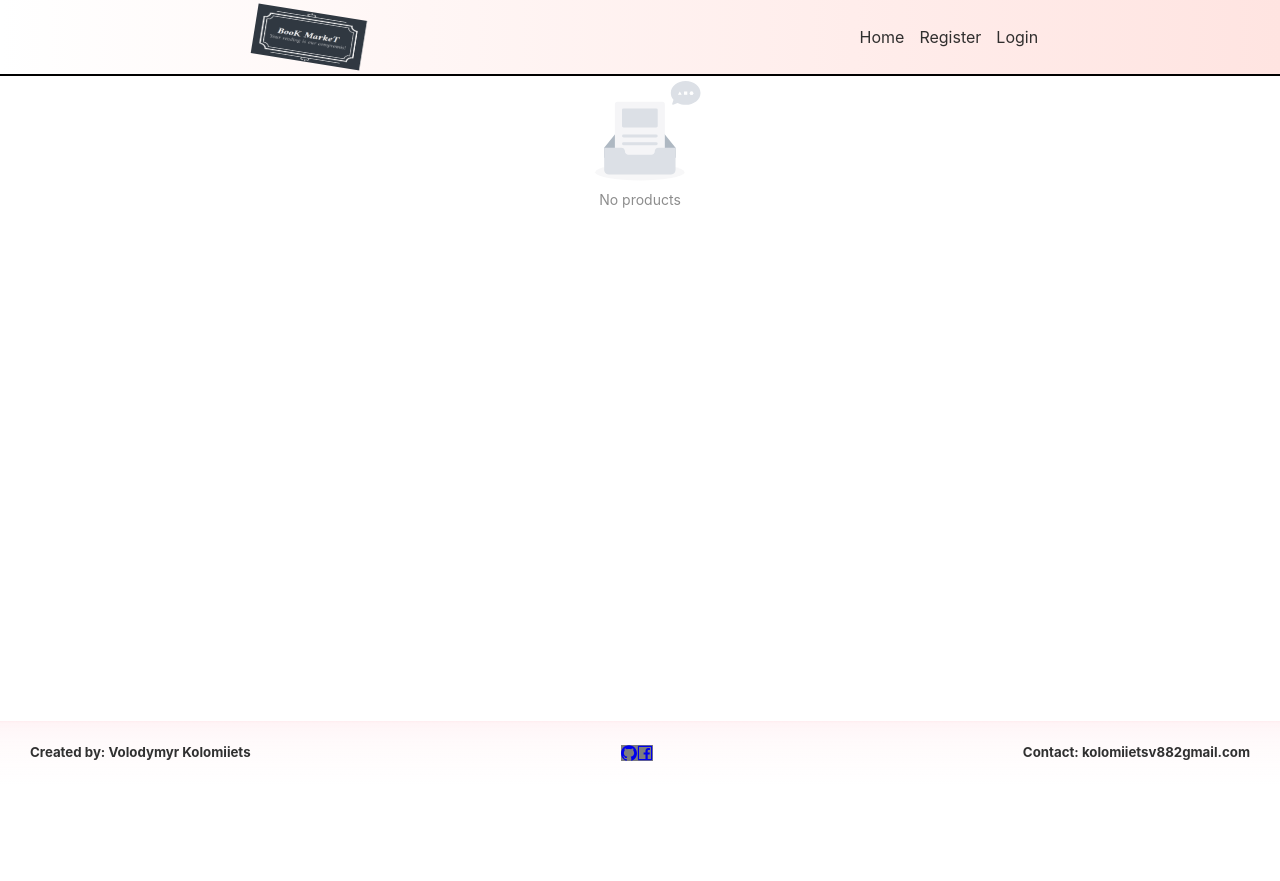
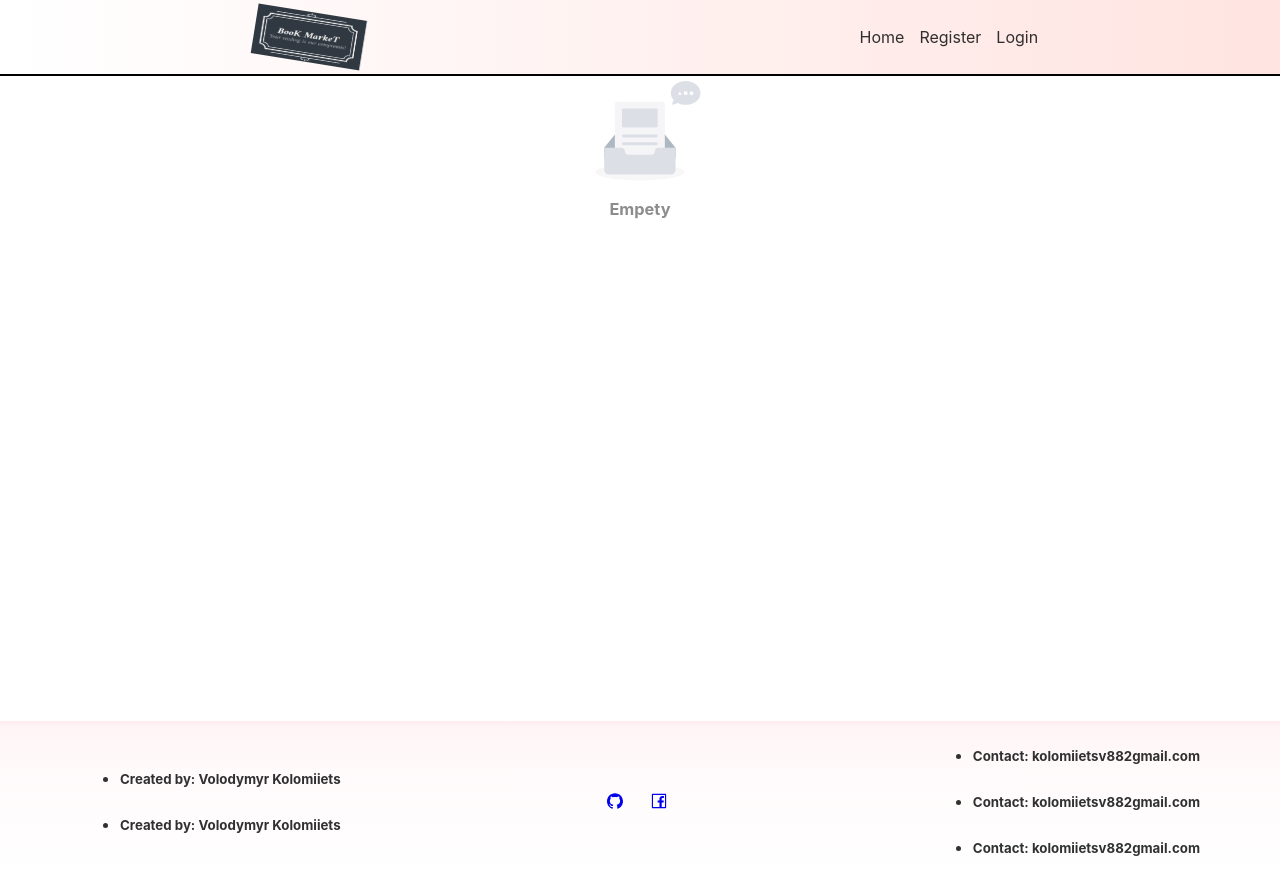
Before and after one commit to VolodymyrKolomiets/ProjectReactEcomerce, a React (Vite) app: page /cart in a window 1280 px wide. Before the commit the page ends 820 px from the top, so only its background shows below. Built offline with nearby package versions, Linux system fonts and the light colour scheme.

Commit message:
scss implemet

```diff
--- a/src/components/Cart/Cart.jsx
+++ b/src/components/Cart/Cart.jsx
@@ -3,13 +3,17 @@ import { ProductContext } from '../../context/ProductContex/ProductState'
 import { Empty, notification } from 'antd'
 import './Cart.scss'
 import { OrdersContext } from '../../context/OrderContext/OrderState'
-import { Card } from 'antd';
+import { useNavigate } from "react-router-dom";
+
+
 const Cart = () => {
   const { cart, clearCart } = useContext(ProductContext)
   const { createOrder } = useContext(OrdersContext)
+  const navigate = useNavigate();
 
   const orderFinish = () => {
     createOrder(cart)
+    navigate("/profile");
     setTimeout(() => {
       clearCart()
     }, 1000)
@@ -20,7 +24,7 @@ const Cart = () => {
 
   if (cart.length < 1) {
     return <div className='container-cart'><Empty description={
-      <span>No products</span>
+      <h3>Empety</h3>
     } /></div>
   }
 
--- a/src/components/Cart/Cart.scss
+++ b/src/components/Cart/Cart.scss
@@ -7,11 +7,12 @@
     background-color: $btn-color;
     border: $border-btn;
     margin: 10px;
+    transition: 2s;
 }
 
 .btn-div {
     display: flex;
-    justify-content: space-around;
+    padding: 24px;
 }
 .cart-btn:hover {
     transform: scale(1.2);
--- a/src/components/Footer/Footer.jsx
+++ b/src/components/Footer/Footer.jsx
@@ -7,16 +7,27 @@ const Footer = () => {
     <div className='footer-div'>
       <footer>
         <div className="footer-container">
-        <h5>Created by: Volodymyr Kolomiiets</h5>
+          <div className='footer-left'>
+            <ul>
+            <li><h5>Created by: Volodymyr Kolomiiets</h5></li>
+            <li><h5>Created by: Volodymyr Kolomiiets</h5></li>
+            </ul>
+          </div>
           <div className="social-icons">
-        <a href="https://github.com/VolodymyrKolomiets">
+            <a href="https://github.com/VolodymyrKolomiets" className='footer-href'>
               <GithubOutlined />
             </a>
-        <a href="https://facebook.com">
+            <a href="https://facebook.com" className='footer-href'>
               <FacebookOutlined />
             </a>
           </div>
-        <h5>Contact: kolomiietsv882gmail.com</h5>
+          <div className='footer-right'>
+            <ul>
+            <li><h5>Contact: kolomiietsv882gmail.com</h5></li>
+            <li><h5>Contact: kolomiietsv882gmail.com</h5></li>
+            <li><h5>Contact: kolomiietsv882gmail.com</h5></li>
+            </ul>
+          </div>
         </div>
       </footer>
     </div>
--- a/src/components/Footer/Footer.scss
+++ b/src/components/Footer/Footer.scss
@@ -21,14 +21,25 @@ footer {
   }
 
   .social-icons {
+    width: 60px;
     display: flex;
     flex-direction: row;
     justify-content: space-between;
     align-items: center;
   }
 
+  .footer-href{
+    display: flex;
+
   a{
     display: flex;
-    background-color: #717172e9;
-    justify-content: space-between;
+    margin: 20px;
   }
+  }
+
+.footer-right{
+  margin-right: 50px;
+}
+.footer-left{
+  margin-left: 50px;
+}
--- a/src/components/Header/Header.scss
+++ b/src/components/Header/Header.scss
@@ -23,10 +23,14 @@ header {
   a {
     all: unset;
     cursor: pointer;
+    transition: 1s;
   }
 
   a:hover {
     transform: scale(1.2);
+  }
+  a:not(:hover) {
+    transform: scale(1);
   }
 }
 
--- a/src/components/Home/Home.jsx
+++ b/src/components/Home/Home.jsx
@@ -13,7 +13,7 @@ const Home = () => {
 
         <section className='first-section'>
           <img src={pragueImg} alt="images" style={{ width: '500px', height: '300px' }} />
-          <p>Bienvenido/a a nuestra tienda en línea dedicada a la venta de libros. Aquí podrás encontrar una amplia selección de títulos en diferentes géneros y formatos, desde bestsellers hasta joyas literarias poco conocidas. Si eres un apasionado de la literatura, este es el lugar perfecto para ti.
+          <p>Bienvenido@ a nuestra tienda en línea dedicada a la venta de libros. Aquí podrás encontrar una amplia selección de títulos en diferentes géneros y formatos, desde bestsellers hasta joyas literarias poco conocidas. Si eres un apasionado de la literatura, este es el lugar perfecto para ti.
           </p>
         </section>
 
--- a/src/components/Home/Home.scss
+++ b/src/components/Home/Home.scss
@@ -2,11 +2,28 @@
 @import url('https://fonts.googleapis.com/css2?family=Dancing+Script:wght@700&display=swap');
 
 
-.home-container { max-width: 1200px; margin: 0 auto; }
+.home-container {
+  max-width: 1200px;
+  margin: 0 auto;
+}
 
-@media only screen and (max-width: 768px) { .home-container { flex-direction: column; align-items: center; } section { margin-bottom: 50px; } img { width: 100%; height: auto; } }
+@media only screen and (max-width: 768px) {
+  .home-container {
+    flex-direction: column;
+    align-items: center;
+  }
 
- .home-title{
+  section {
+    margin-bottom: 50px;
+  }
+
+  img {
+    width: 100%;
+    height: auto;
+  }
+}
+
+.home-title {
   font-family: 'Dancing Script', cursive;
 }
 
@@ -16,7 +33,17 @@ section {
   justify-content: space-between;
   align-items: center;
   margin-top: 50px;
+  transition: 2s;
+
 }
+section:hover {
+  transform: scale(1.2);
+}
+
+section:not(:hover) {
+  transform: scale(1);
+}
+
 
 section img {
   max-width: 50%;
@@ -32,11 +59,15 @@ section {
   section {
     flex-direction: column;
     align-items: center;
+    transition: 2s;
+
   }
+
   section img {
     max-width: 100%;
     margin-bottom: 20px;
   }
+
   section p {
     margin: 0 30px 0 30px;
     font-family: 'Dancing Script', cursive;
@@ -44,25 +75,28 @@ section {
   }
 }
 
+
+
+
 /* .first-section{
     background-color: antiquewhite;
 } */
-.second-section{
+.second-section {
   background-color: rgba(255, 228, 225, 0.31);
-    transition: background-color 2s;
 }
 
 .second-section:hover {
+  transform:scale (1.2);
   background-color: antiquewhite;
 }
+
 /* .theerd-section{
     background-color:  aliceblue;
 } */
 
-.fourth-section{
+.fourth-section {
   margin-bottom: 20px;
   background-color: rgba(250, 235, 215, 0.31);
-    transition: background-color 2s;
 }
 
 .fourth-section:hover {
--- a/src/components/Products/Products.jsx
+++ b/src/components/Products/Products.jsx
@@ -12,14 +12,14 @@ const {getAllProducts, products, addCart} =useContext(ProductContext)
     const productsInfo = products.map((product) => {
         return (
             <div key={product.id} className="product">
-                <img src={`http://localhost:8080/${product.images}`} alt="imagen" />
+                <img src={`http://localhost:8080/${product.images}`} alt="imagen" className="product-images" />
                 <div>
                     <h4>{product.name}</h4>
                     <p>{product.description}</p>
                     <span>{product.price} €  </span>
                     <span>{product.Category.category}</span>
                 </div>
-                    <button className='add-btn' onClick={()=>addCart(product)}>Add</button>
+                    <button className='add-btn' onClick={()=>addCart(product)}>Add to Cart</button>
             </div>
         )
     })
--- a/src/components/Products/Products.scss
+++ b/src/components/Products/Products.scss
@@ -8,11 +8,11 @@
   background-color: $btn-color;
   border: $border-btn;
   margin: 6px;
+  transition: 2s;
 }
 
 .add-btn:hover {
   transform: scale(1.2);
-  background-color: $hoover-btn-color;
 }
 
 .products-container {
@@ -24,7 +24,6 @@
   width: 25%;
   padding: 10px;
   border: solid 1px black;
-  border-radius: 6px;
   margin: 8px;
 }
 
@@ -39,3 +38,8 @@
     width: 100%;
   }
 }
+
+.product-images{
+  width: 106px;
+  height: 172px;
+}
--- a/src/index.scss
+++ b/src/index.scss
@@ -1,9 +1,7 @@
 $font-family: Inter, system-ui, Avenir, Helvetica, Arial, sans-serif;
 $font-color:rgba(17, 18, 18, 0.87);
-$backgroun-color-principal:#f7f0f0;
 $backgroun-color-header:linear-gradient(to right, transparent, mistyrose);
-$btn-color: #007bff;
-$hoover-btn-color: antiquewhite;
+$btn-color: rgba(255, 228, 225, 0.703);
 $border-btn: solid 1px black;
 
 
```
Lines whose indentation alone changed are shown as unchanged.
